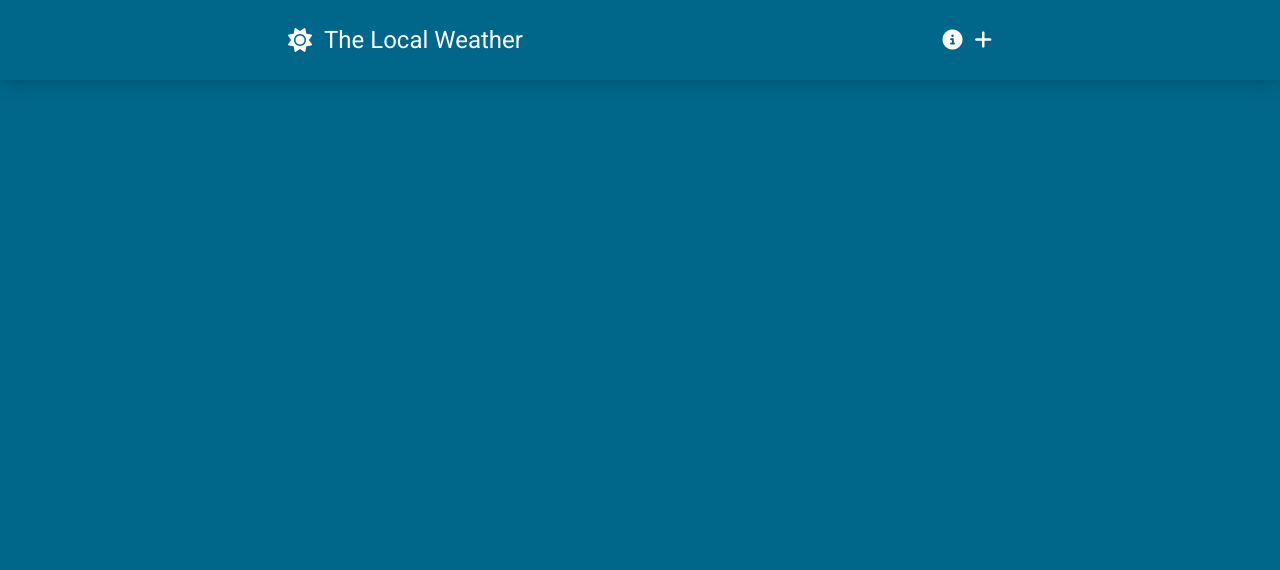
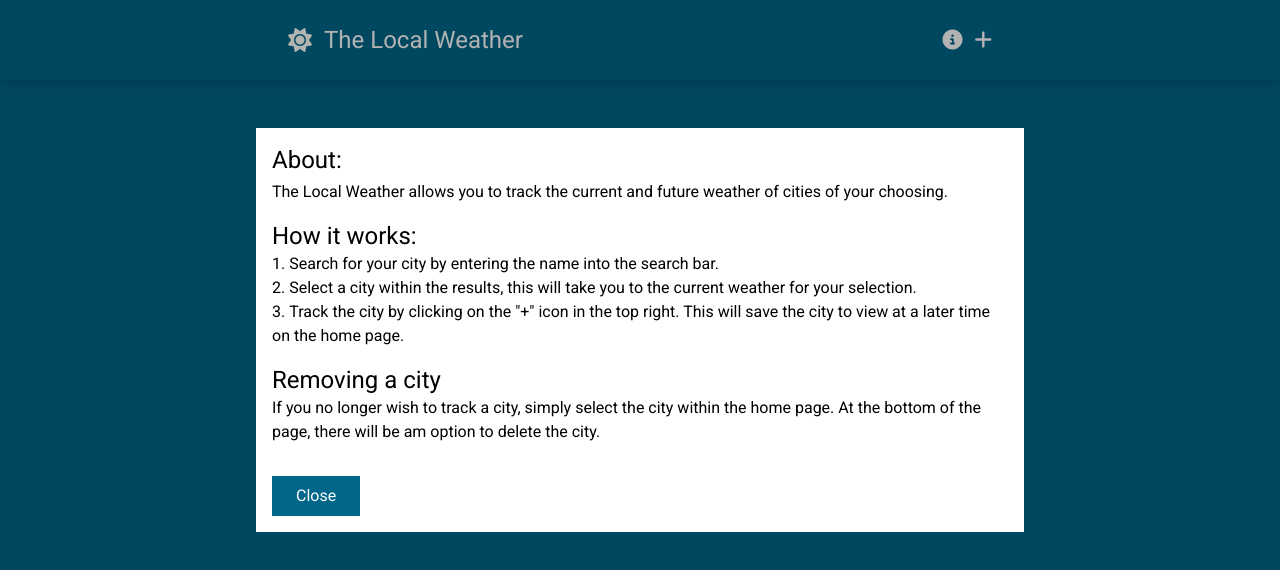
Before and after one commit to zsigil/weatherapp, a Vue app: page / in a window 1280 px wide. Both pictures are taken after a click on the icon 952 px from the left and 40 px from the top of the page. Shown: the top 570 px of the page. Built offline with nearby package versions, Linux system fonts and the light colour scheme.

Commit message:
basic modal function

```diff
--- /dev/null
+++ b/src/components/BaseModal.vue
@@ -0,0 +1,31 @@
+<template>
+  <div
+    v-show="modalActive"
+    class="absolute w-full bg-black bg-opacity-30 h-screen top-0 left-0 flex justify-center px-8"
+  >
+    <div
+      v-if="modalActive"
+      class="self-start p-4 bg-white mt-32 max-w-screen-md"
+    >
+      <slot />
+      <button
+        @click="$emit('close-modal')"
+        class="mt-8 py-2 px-6 text-white bg-weather-primary"
+      >
+        Close
+      </button>
+    </div>
+  </div>
+</template>
+
+<script setup>
+defineEmits(["close-modal"]);
+defineProps({
+  modalActive: {
+    type: Boolean,
+    default: false,
+  },
+});
+</script>
+
+<style lang="scss" scoped></style>
--- a/src/components/SiteNavigation.vue
+++ b/src/components/SiteNavigation.vue
@@ -12,6 +12,7 @@
 
       <div class="flex gap-3 flex-1 justify-end">
         <i
+          @click="toggleModal"
           class="fa-solid fa-circle-info text-xl hover:text-weather-secondary duration-150 cursor-pointer"
         ></i>
 
@@ -19,10 +20,49 @@
           class="fa-solid fa-plus text-xl hover:text-weather-secondary duration-150 cursor-pointer"
         ></i>
       </div>
+
+      <BaseModal :modalActive="modalActive" @close-modal="toggleModal">
+        <div class="text-black">
+          <h1 class="text-2xl mb-1">About:</h1>
+          <p class="mb-4">
+            The Local Weather allows you to track the current and future weather
+            of cities of your choosing.
+          </p>
+          <h2 class="text-2xl">How it works:</h2>
+          <ol class="list-decimal list-inside mb-4">
+            <li>
+              Search for your city by entering the name into the search bar.
+            </li>
+            <li>
+              Select a city within the results, this will take you to the
+              current weather for your selection.
+            </li>
+            <li>
+              Track the city by clicking on the "+" icon in the top right. This
+              will save the city to view at a later time on the home page.
+            </li>
+          </ol>
+
+          <h2 class="text-2xl">Removing a city</h2>
+          <p>
+            If you no longer wish to track a city, simply select the city within
+            the home page. At the bottom of the page, there will be am option to
+            delete the city.
+          </p>
+        </div>
+      </BaseModal>
     </nav>
   </header>
 </template>
 
 <script setup>
+import { ref } from "vue";
 import { RouterLink } from "vue-router";
+import BaseModal from "./BaseModal.vue";
+
+const modalActive = ref(null);
+
+const toggleModal = () => {
+  modalActive.value = !modalActive.value;
+};
 </script>
```
